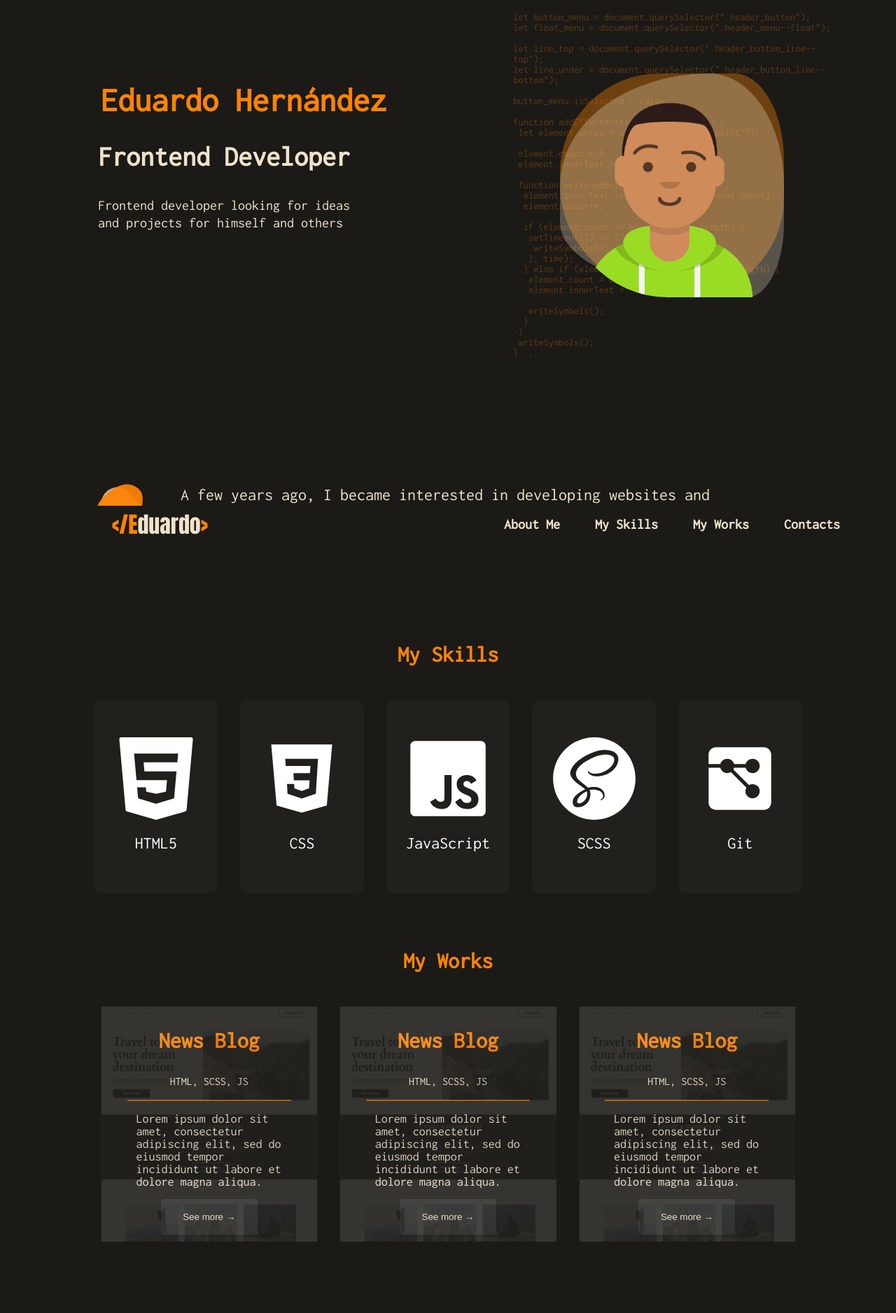
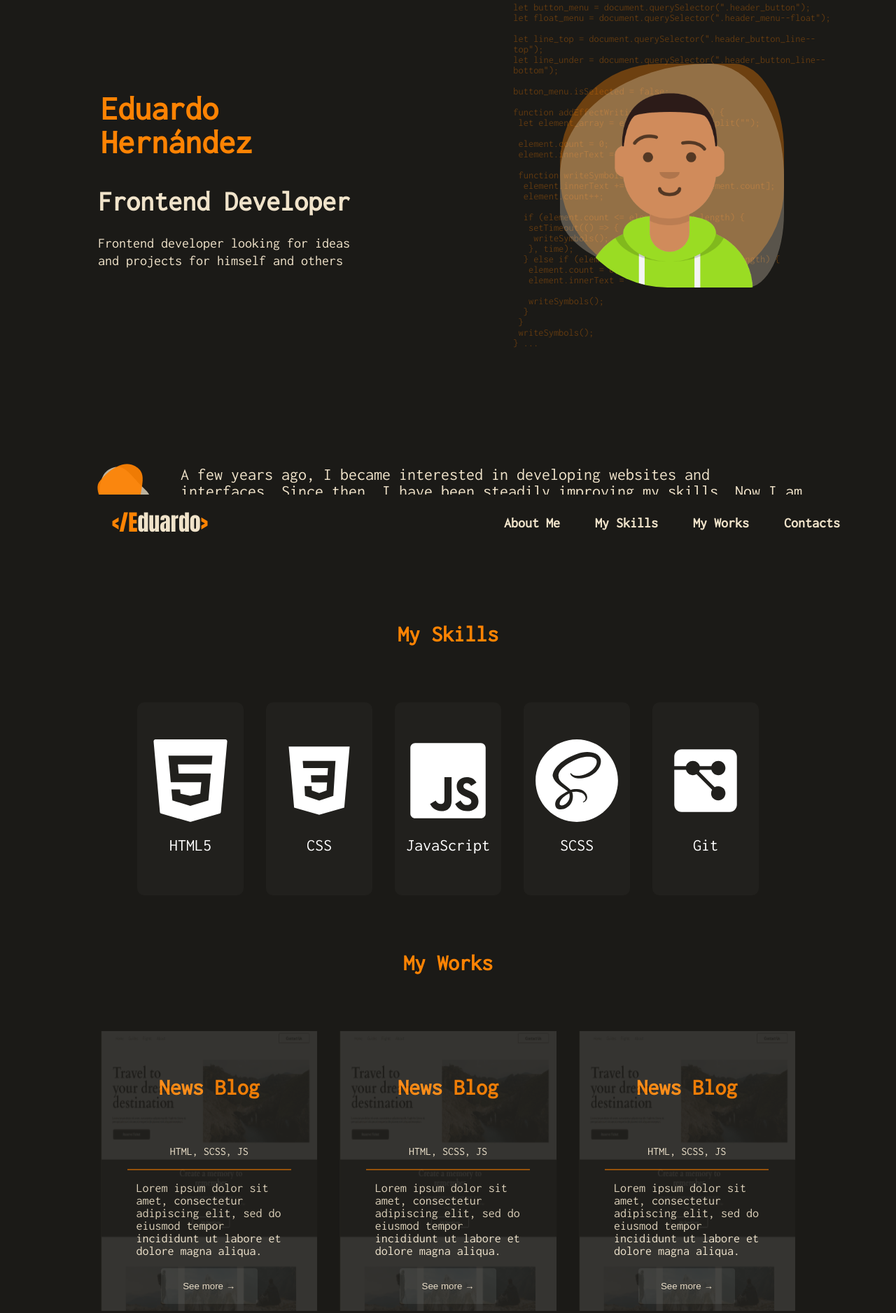
Before and after one commit to Edjhernandez/project_portfolio, a website: page index.html in a window 1280 px wide. Shown: the part 13-1890 px from the top of the page at 70% size. Drawn offline with nearby package versions, Linux system fonts and the light colour scheme.

Commit message:
Add condition in media query for lanscapes

```diff
--- a/index.html
+++ b/index.html
@@ -27,10 +27,10 @@
         </div>
         <div class="navbar">
           <ul>
-            <li><a href='#'>About Me</a></li>
-            <li><a href='#'>My Skills</a></li>
-            <li><a href='#'>My Works</a></li>
-            <li><a href='#'>Contacts</a></li>
+            <li><a href='#aboutme'>About Me</a></li>
+            <li><a href='#myskills'>My Skills</a></li>
+            <li><a href='#myworks'>My Works</a></li>
+            <li><a href=#contactome>Contacts</a></li>
           </ul>
         </div>
     </header>
@@ -90,14 +90,14 @@
         </div>
         <div class="navbar2">
           <ul>
-            <li><a href='#'>About Me</a></li>
-            <li><a href='#'>My Skills</a></li>
-            <li><a href='#'>My Works</a></li>
-            <li><a href='#'>Contacts</a></li>
+            <li><a href='#aboutme'>About Me</a></li>
+            <li><a href='#myskills'>My Skills</a></li>
+            <li><a href='#myworks'>My Works</a></li>
+            <li><a href=#contactome>Contacts</a></li>
           </ul>
         </div>
       </div>
-      <div class="aboutme">
+      <div class="aboutme" id="aboutme">
           <div class="polygonicon">
             <img src="./images/pilygonicon.png" alt="icon">
           </div>
@@ -105,7 +105,7 @@
           Since then, I have been steadily improving my skills. Now I am developing websites
           and web applications to order or for myself.</p>
         </div>
-      <div class="myskills">
+      <div class="myskills" id="myskills">
         <h2>My Skills</h2>
         <div class="skillcards">
         <div class="skill html5">
@@ -139,7 +139,7 @@
           <p>Git</p>
         </div>
         </div>
-    <div class="myskills"> <!------my works section, use the same class---------->
+    <div class="myskills" id="myworks"> <!----my works section, use the same class--------->
         <h2>My Works</h2>
         <div class="works">
         <div class="card">
@@ -203,7 +203,7 @@
     <div class="footeright">
      <div class="formcontact">
       <h2>Make Contact</h2>
-      <div class="boxcontact">
+      <div class="boxcontact" id="contactome">
         <form id="formcontact" action="https://formspree.io/f/xknavray" method="post">
           <div class="identify">
             <div class="names">
--- a/styles.css
+++ b/styles.css
@@ -1,7 +1,8 @@
 html,
 body,
 header,
-main {
+main,
+footer {
   padding: 0;
   margin: 0;
   box-sizing: border-box;
@@ -78,16 +79,19 @@ div.headline { /* **************** Presentation with name and description ******
   display: flex;
   flex-direction: column;
   align-items: flex-start;
-  width: 80%;
-  margin: 9em 0 0 3.25em;
+  width: 100%;
+  margin: 9em 0 4em 0;
+}
+
+div.headline > * {
+  margin: 0.5em 10vw;
 }
 
 div.headline :nth-child(1) {
   font-weight: 900;
   font-size: 2.5rem;
-  line-height: 2.625rem;
+  line-height: 3.5rem;
   color: var(--mark-text2);
-  margin: 0;
 }
 
 div.headline :nth-child(2) {
@@ -95,7 +99,6 @@ div.headline :nth-child(2) {
   font-size: 2rem;
   line-height: 2.125rem;
   color: var(--text);
-  margin: 1em 0;
 }
 
 div.headline :nth-child(3) {
@@ -103,8 +106,6 @@ div.headline :nth-child(3) {
   font-size: 1.5rem;
   line-height: 25px;
   color: var(--text);
-  margin: 0 0 4em 0;
-  text-align: left;
 }
 
 div.profileimage { /* *************** image with box code and profile photo ************* */
@@ -115,9 +116,10 @@ div.profileimage { /* *************** image with box code and profile photo ****
 }
 
 div.boxcode {
-  margin: 0 1.15rem;
   position: relative;
-  align-self: center;
+  width: 100%;
+  display: flex;
+  justify-content: center;
 }
 
 div.boxcode p {
@@ -126,6 +128,7 @@ div.boxcode p {
   font-weight: 400;
   font-size: 0.75rem;
   color: rgba(163, 87, 9, 0.5);
+  margin: 0 1em;
 }
 
 div.photolayer1 {
@@ -182,10 +185,9 @@ div.aboutme p {
 div.myskills { /* ************** my skills **************** */
   display: flex;
   flex-direction: column;
+  justify-content: center;
   align-items: center;
-  margin: 2rem auto;
   width: 100%;
-  max-width: 550px;
 }
 
 div.myskills h2 {
@@ -196,13 +198,13 @@ div.myskills h2 {
   line-height: 2.125rem;
   text-align: center;
   color: var(--mark-text2);
-  margin: 1em auto;
+  margin: 2em auto;
 }
 
 div.skillcards {
   display: flex;
   flex-direction: column;
-  width: 80%;
+  width: 90%;
   justify-content: center;
   align-items: center;
 }
@@ -222,8 +224,8 @@ div.skill {
 div.skill svg {
   fill: #fff;
   mix-blend-mode: normal;
-  width: 3rem;
-  height: 3rem;
+  width: 2.5em;
+  height: 2.5em;
   align-items: center;
 }
 
@@ -269,7 +271,7 @@ div.card {
   flex-direction: column;
   align-items: center;
   justify-content: center;
-  width: 75%;
+  width: 80%;
   margin: 1rem 0;
   background: rgba(33, 32, 29, 0.98);
   position: relative;
@@ -325,7 +327,7 @@ div.card img:hover {
   opacity: 1;
 }
 
-div.contact { /* **************** footer / contact me ******************* */
+div.contact { /* **************** footer / contact me ******************** */
   justify-content: center;
   margin: 4em 0 2em 0;
   width: 100%;
@@ -492,7 +494,7 @@ div.buttoncontact button {
   margin-bottom: 1em;
 }
 
-@media screen and (min-width: 704px) { /* ********* tablet version ********** */
+@media screen and (min-width: 420px) and (min-height: 420px)  { /* ********* tablet version ********** */
 
   button.menubutton { /* ****** top bar ******** */
     display: none;
@@ -505,8 +507,11 @@ div.buttoncontact button {
   div.navbar { /* ********* nav bar ********** */
     display: flex;
     width: 100%;
-    margin-top: 3em;
     justify-content: center;
+    position: fixed;
+    top: 2.5em;
+    z-index: 999;
+    background-color: var(--dark-bg);
   }
 
   div.navbar ul {
@@ -535,8 +540,10 @@ div.buttoncontact button {
     color: var(--mark-text2);
   }
 
+
   div.headline { /* *************** head line ******************* */
-    margin: 9em 0 0 20%;
+    margin-top: 9em;
+    width: 100%;
   }
 
   div.headline :nth-child(1) {
@@ -581,14 +588,18 @@ div.buttoncontact button {
     margin-left: 1.25em;
   }
 
-  div.skillcards { /* ************** my skills **************** */
+  div.myskills { /* ************** my skills **************** */
+    width: 100%;
+  }
+
+  div.skillcards {
     display: flex;
     flex-direction: row;
     align-items: center;
     justify-content: center;
     flex-wrap: wrap;
-    flex-grow: 1;
-    width: 80%;
+    width: 90%;
+    max-width: 800px;
   }
 
   div.skill {
@@ -596,7 +607,7 @@ div.buttoncontact button {
     flex-direction: column;
     align-items: center;
     justify-content: center;
-    width: 14%;
+    width: 15%;
     margin: 1em;
   }
 
@@ -612,12 +623,7 @@ div.buttoncontact button {
     margin: 0 0 2.5em 0;
   }
 
-  div.myskills { /* ************** my works **************** */
-    width: 100%;
-    max-width: 750px;
-  }
-
-  div.card {
+  div.card { /* ************** my works **************** */
     width: 50%;
   }
 
@@ -736,9 +742,10 @@ div.buttoncontact button {
     justify-content: space-between;
     position: fixed;
     width: 100%;
-    top: 92vh;
+    top: 90vh;
     z-index: 3;
     background-color: var(--dark-bg);
+    height: 10vh;
   }
 
   div.desknavbar > div.logo {
```
